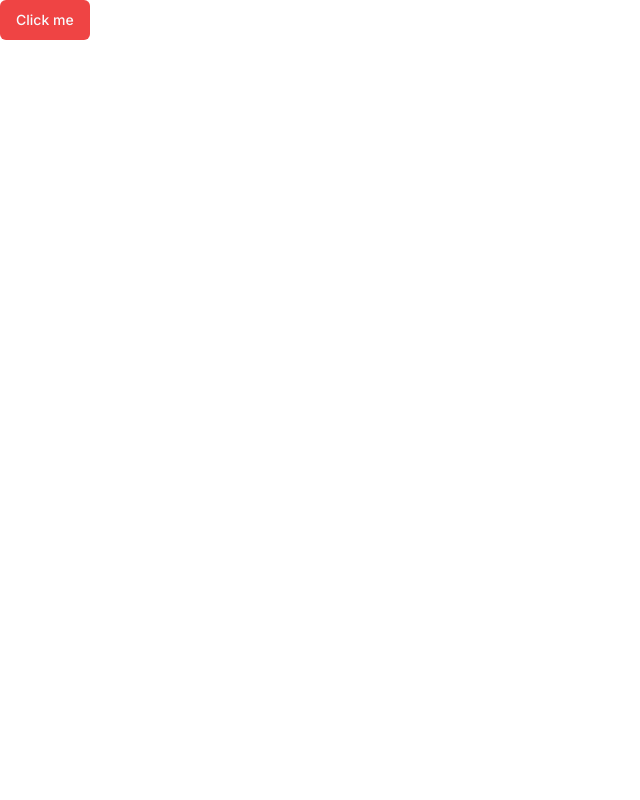
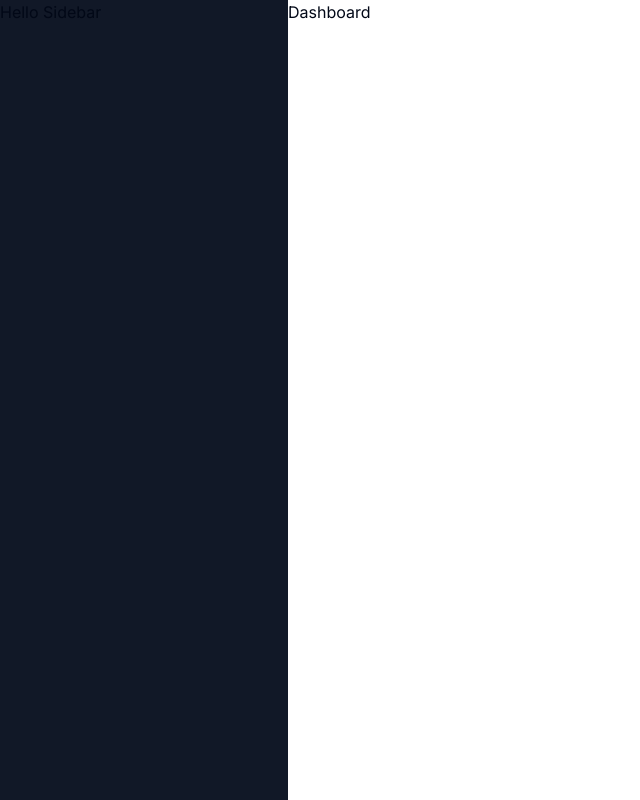
Before and after one commit to web-dev404/OmniGenAI, a Next.js app: page /dashboard in a window 1280 px wide. Shown: the whole page, without its empty margins (0-640 px from the left). Built offline with nearby package versions, Linux system fonts and the light colour scheme.

Commit message:
add sidebar and layout

```diff
--- a/app/(dashboard)/(routes)/dashboard/page.tsx
+++ b/app/(dashboard)/(routes)/dashboard/page.tsx
@@ -1,5 +1,10 @@
-import { Button } from "@/components/ui/button";
+import { UserButton } from "@clerk/nextjs";
 
 export default function Dashboard() {
-  return <Button variant={"destructive"}>Click me</Button>;
+  return (
+    <div>
+      Dashboard
+      <UserButton afterSignOutUrl={"/dashboard"} />
+    </div>
+  );
 }
--- /dev/null
+++ b/app/(dashboard)/layout.tsx
@@ -0,0 +1,19 @@
+import { ReactNode } from "react";
+
+const DashboardLayout = ({ children }: { chidlren: ReactNode }) => {
+  return (
+    <div className={"h-full relative"}>
+      <div
+        className={
+          "hidden h-full md:flex md:w-72 md:flex-col md:fixed md:inset-y-0 z-[80] bg-gray-900"
+        }
+      >
+        <div>Hello Sidebar</div>
+      </div>
+
+      <main className={"md:pl-72"}>{children}</main>
+    </div>
+  );
+};
+
+export default DashboardLayout;
```
